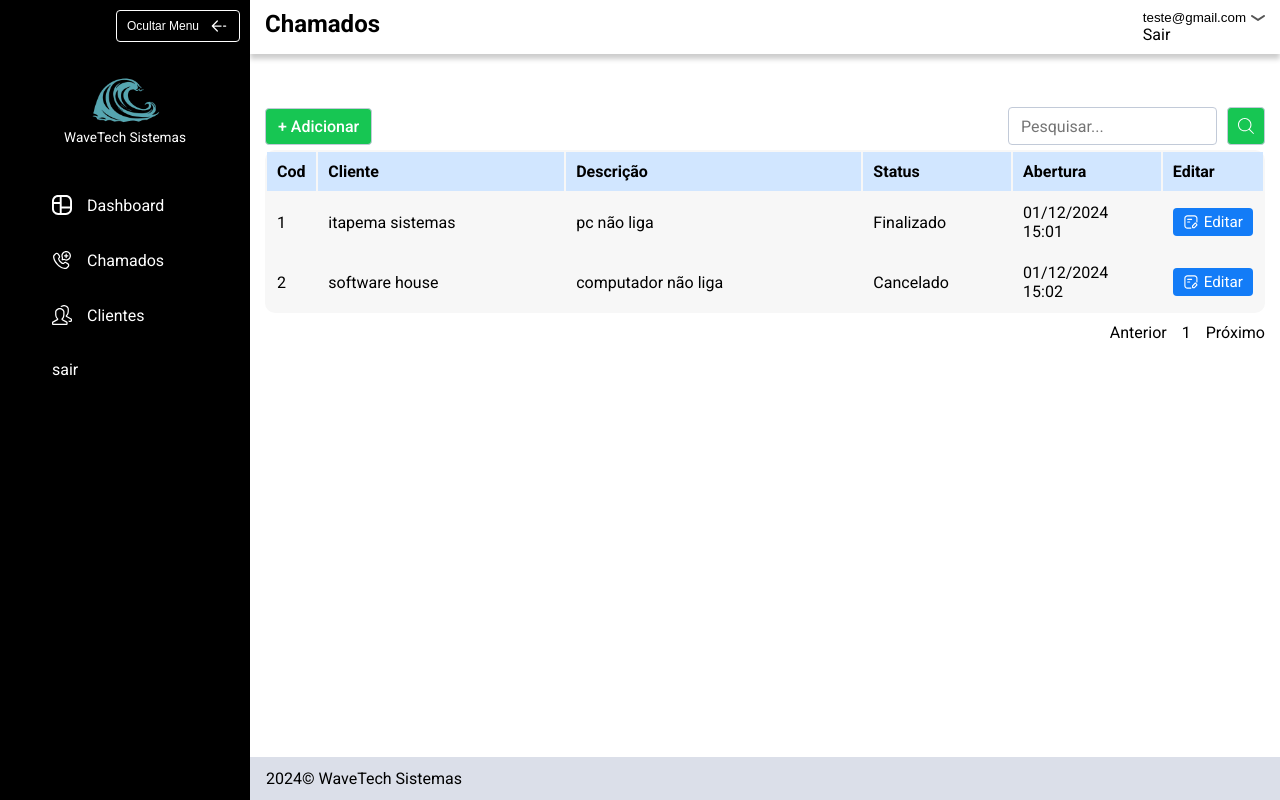
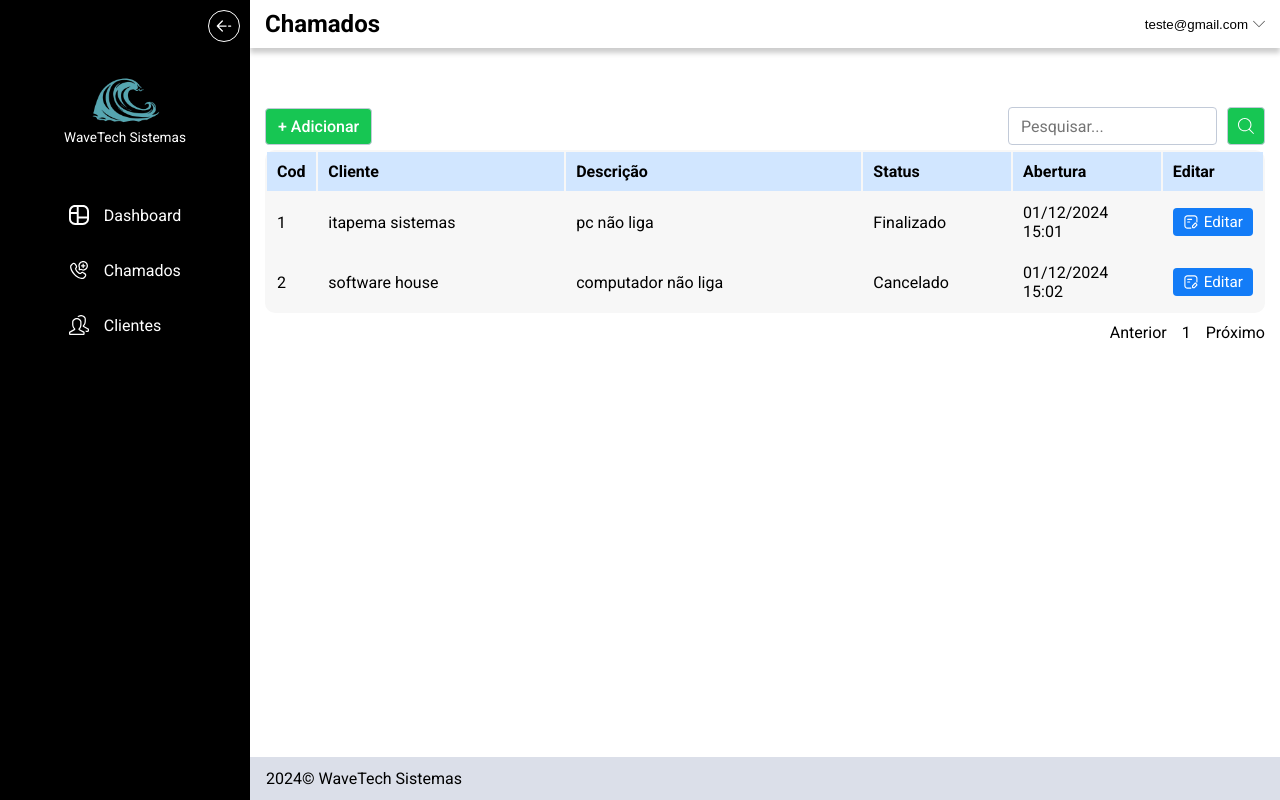
Before and after one commit to alexsmcar/Sistema_chamados_cs50, a Flask app: page /chamados in a window 1280 px wide. Run offline with Flask 3, Linux system fonts and the light colour scheme; a user stored in the database is signed in; data comes from the database, SQL or seed files in the repository; both versions use the stored data as it was after the commit.

Commit message:
configuracao barra lateral

```diff
--- a/app.py
+++ b/app.py
@@ -21,8 +21,7 @@ def login_required(f):
     return decorated_function
 
 
-
-SITUACOES = ["aberto", "em andamento", "finalizado"]
+SITUACOES = ["aberto", "em andamento", "finalizado", "cancelado"]
 
 def opendb():
     connection = sqlite3.connect("sistema_chamados.db")
@@ -51,7 +50,7 @@ def inject_user_email():
 def index():
     db = opendb()
     cursor = db.cursor()
-    cursor.execute("SELECT COUNT(status) AS total, COUNT(CASE WHEN status = 'aberto' THEN 1 END) AS aberto, COUNT(CASE WHEN status = 'em andamento' THEN 1 END) AS em_andamento, COUNT(CASE WHEN status = 'finalizado' THEN 1 END) AS finalizado FROM chamados WHERE usuario_id = ?", (session["user_id"],))
+    cursor.execute("SELECT COUNT(status) AS total, COUNT(CASE WHEN status = 'aberto' THEN 1 END) AS aberto, COUNT(CASE WHEN status = 'em andamento' THEN 1 END) AS em_andamento, COUNT(CASE WHEN status = 'finalizado' THEN 1 END) AS finalizado FROM chamados WHERE usuario_id = ? AND status != 'cancelado'", (session["user_id"],))
     dashboard = cursor.fetchone()
     closedb(db, cursor)
     return render_template("dashboard.html", dashboard=dashboard)
--- a/static/css/chamados.css
+++ b/static/css/chamados.css
@@ -4,7 +4,6 @@
 }
 .tabela {
     width: 100%;
-    grid-column: span 2;
     background: #F7F7F7;
     text-align: left;
     border-radius: 10px;
@@ -50,7 +49,12 @@
     align-items: end;
     margin: 0 auto;
     padding: 0 15px;
+}
 
+.nav_hidden .campo_pesquisa,
+.nav_hidden .padrao,
+.nav_hidden .tabela_content {
+    max-width: 1300px;
 }
 
 .formulario_pesquisar {
--- a/static/css/dashboard.css
+++ b/static/css/dashboard.css
@@ -14,68 +14,6 @@
     min-height: 100vh;
 }
 
-.cabecalho {
-    width: 250px;
-    height: 100%;
-    background-color: var(--preto);
-    grid-row: span 2;
-}
-
-.navegacao_principal {
-    color: var(--branco);
-
-}
-.logo_container {
-    display: grid;
-    height: 150px;
-    padding: 10px 10px 5px 10px;
-    box-sizing: border-box;
-}
-
-.nav_links {
-    display: flex;
-    flex-direction: column;
-    gap: 25px;
-    padding: 40px;
-}
-.nav_links li a {
-    display: flex;
-    gap: 15px;
-    padding: 5px 12px;
-    align-items: center;
-}
-.nav_links li {
-    width: max-content;
-}
-
-.btn_ocultar_header {
-    display: flex;
-    align-items: center;
-    justify-self: end;
-    height: max-content;
-    font-size: .75rem;
-    gap: 10px;
-    color: var(--branco);
-    padding: 5px 10px;
-    border: 1px solid var(--branco);
-    border-radius: 4px;
-}
-
-.logo {
-    justify-items: center;
-    align-self: end;
-}
-
-.logo img {
-    max-width: 70px;
-    margin-bottom: 3px;
-}
-
-.logo span {
-    color: var(--branco);
-    display: block;
-    font-size: .85rem;
-}
 
 .dashboard_content {
     display: grid;
@@ -128,6 +66,7 @@
 .header_informacoes {
     display: flex;
     justify-content: space-between;
+    align-items: center;
     margin: 0 auto;
     padding: 10px 15px;
 }
--- a/static/css/logout-header.css
+++ b/static/css/logout-header.css
@@ -1,3 +1,6 @@
+.logout_container {
+    position: relative;
+}
 .btn_logout {
     display: flex;
     align-items: center;
@@ -5,5 +8,31 @@
 }
 
 .btn_logout img {
+    transition: .2s;
+}
+.btn_logout[aria-expanded="true"] img {
     transform: rotate(180deg);
 }
+
+.logout {
+    display: none;
+    position: absolute;
+    font-size: .85rem;
+    box-sizing: border-box;
+    width: 100%;
+    margin-top: 10px;
+    z-index: 1;
+}
+
+.logout.active {
+    display: flex;
+    justify-content: end;
+}
+
+.logout a {
+    display: inline-block;
+    padding: 5px 12px;
+    background-color: white;
+    border-radius: 4px;
+    border: 1px solid var(--cinzaBorda);
+}
--- /dev/null
+++ b/static/css/nav_lateral.css
@@ -0,0 +1,129 @@
+.cabecalho {
+    width: 250px;
+    height: 100%;
+    background-color: var(--preto);
+    grid-row: span 2;
+    transition: .3s;
+}
+
+.cabecalho.hidden {
+    width: 50px;
+}
+
+.navegacao_principal {
+    color: var(--branco);
+    margin: 0 auto;
+}
+
+
+.logo_container {
+    display: grid;
+    height: 150px;
+    padding: 10px 10px 5px 10px;
+    box-sizing: border-box;
+}
+
+.cabecalho.hidden .logo_container {
+    padding-left: 0;
+    padding-right: 0;
+}
+
+.nav_links {
+    display: flex;
+    flex-direction: column;
+    gap: 25px;
+    width: max-content;
+    margin: 50px auto;
+}
+
+.nav_links li span {
+    transition: .3s;
+}
+.cabecalho.hidden .nav_links li span {
+    width: 0px;
+    opacity: 0;
+    overflow: hidden;
+    white-space: nowrap;
+}
+.nav_links li a {
+    display: flex;
+    gap: 15px;
+    padding: 5px 12px;
+    align-items: center;
+}
+
+.cabecalho.hidden .nav_links a {
+    gap: 0px;
+}
+
+.nav_links li {
+    width: max-content;
+}
+
+.btn_ocultar_header {
+    height: max-content;
+}
+
+.btn_ocultar_header::before {
+    content: '';
+    display: block;
+    background-image: url(../img/icon/arrow.svg);
+    background-repeat: no-repeat;
+    background-position: center;
+    width: 20px;
+    height: 20px;
+    border: 1px solid var(--branco);
+    padding: 5px;
+    border-radius: 50%;
+    transition: .3s;
+}
+
+.btn_ocultar_header:hover::before {
+    border-color: var(--azul);
+    background-image: url(../img/icon/arrow-hover.svg);
+}
+.cabecalho.hidden .btn_ocultar_header::before {
+    transform: rotate(180deg);
+}
+
+.ocultar_header_container {
+    height: max-content;
+    display: flex;
+    justify-content: end;
+}
+
+.cabecalho.hidden .ocultar_header_container {
+    justify-content: center;
+}
+
+.cabecalho.hidden .logo {
+    width: 50px;
+}
+.logo {
+    justify-items: center;
+    align-self: end;
+}
+
+.logo img {
+    max-width: 70px;
+    margin-bottom: 3px;
+    transition: .3s;
+}
+
+.cabecalho.hidden .logo img {
+    max-width: 50px;;
+}
+
+.logo span {
+    color: var(--branco);
+    display: block;
+    font-size: .85rem;
+    transition: .3s;
+}
+
+.cabecalho.hidden .logo span {
+    overflow: hidden;
+    opacity: 0;
+    white-space: nowrap;
+    width: 0px;
+}
--- a/static/css/style.css
+++ b/static/css/style.css
@@ -6,3 +6,4 @@
 @import url(./cad_chamados.css);
 @import url(./cad_clientes.css);
 @import url(./logout-header.css);
+@import url(./nav_lateral.css);
--- /dev/null
+++ b/static/js/modules/checar_chamados.js
@@ -0,0 +1,4 @@
+export default function check() {
+    const form = document.getElementById("form_chamados");
+    console.log(form)
+}
--- a/static/js/modules/dropdown.js
+++ b/static/js/modules/dropdown.js
@@ -1,3 +1,18 @@
 export default function dropdown() {
-
+    const btn_logout = document.querySelector(".btn_logout");
+    if (btn_logout) {
+        function ativar(event) {
+            const logout_btn = event.currentTarget;
+            const logoutId = logout_btn.getAttribute("aria-controls");
+            const logout = document.getElementById(logoutId);
+            logout.classList.toggle("active");
+            if (logout.classList.contains("active")) {
+                logout_btn.setAttribute("aria-expanded", "true");
+            }
+            else {
+                logout_btn.setAttribute("aria-expanded", "false");
+            }
+        }
+        btn_logout.addEventListener("click", ativar)
+    }
 }
--- /dev/null
+++ b/static/js/modules/nav_lateral.js
@@ -0,0 +1,11 @@
+export default function nav_lateral() {
+    const btn_ocultar = document.getElementById("btn_ocultar");
+    if (btn_ocultar) {
+        const header = document.querySelector(".cabecalho");
+        const main = document.querySelector("main");
+        btn_ocultar.addEventListener("click", (event) => {
+            header.classList.toggle("hidden");
+            main.classList.toggle("nav_hidden");
+        });
+    }
+}
--- a/static/js/script.js
+++ b/static/js/script.js
@@ -1,2 +1,6 @@
-import dropdown from "./modules/dropdown";
+import dropdown from "./modules/dropdown.js";
+import nav_lateral from "./modules/nav_lateral.js"
+import check from "./modules/checar_chamados.js";
 dropdown();
+nav_lateral();
+check();
--- a/templates/layout.html
+++ b/templates/layout.html
@@ -13,7 +13,9 @@
     <div class="dashboard_container">
         <header class="cabecalho">
             <div class="logo_container">
-                <button class="btn_ocultar_header">Ocultar Menu<img src="../static/img/icon/arrow.svg"></button>
+                <div class="ocultar_header_container">
+                    <button class="btn_ocultar_header" id="btn_ocultar"></button>
+                </div>
                 <div class="logo">
                     <img src="../static/img/logotipo.png">
                     <span>WaveTech Sistemas</span>
@@ -21,10 +23,24 @@
             </div>
             <nav class="navegacao_principal">
                 <ul class="nav_links">
-                    <li><a href="/"><img src="../static/img/icon/dashboard-cropped.svg" width="20px" height="20px">Dashboard</a></li>
-                    <li><a href="/chamados"><img src="../static/img/icon/chamado.svg" width="20px" height="20px">Chamados</a></li>
-                    <li><a href="/clientes"><img src="../static/img/icon/clientes.svg" width="20px" height="20px">Clientes</a></li>
-                    <li><a href="/logout">sair</a></li>
+                    <li>
+                        <a href="/">
+                            <img src="../static/img/icon/dashboard-cropped.svg" width="20px" height="20px">
+                            <span>Dashboard</span>
+                        </a>
+                    </li>
+                    <li>
+                        <a href="/chamados">
+                            <img src="../static/img/icon/chamado.svg" width="20px" height="20px">
+                            <span>Chamados</span>
+                        </a>
+                    </li>
+                    <li>
+                        <a href="/clientes">
+                            <img src="../static/img/icon/clientes.svg" width="20px" height="20px">
+                            <span>Clientes</span>
+                        </a>
+                    </li>
                 </ul>
             </nav>
 
@@ -34,13 +50,12 @@
                 <div class="header_informacoes_container">
                     <div class="header_informacoes {% block class_header %}{% endblock %}">
                         <h1>{% block title_header %}{% endblock %}</h1>
-                        <div>
-                            <button class="btn_logout">{{ user_email }}<img src="../static/img/icon/seta-abrir.svg"></button>
-                            <div class="layout_sair">
+                        <div class="logout_container">
+                            <button class="btn_logout" aria-expanded="false" aria-controls="logout">{{ user_email }}<img src="../static/img/icon/seta_abrir.svg"></button>
+                            <div class="logout" id="logout">
                                 <a href="/logout">Sair</a>
                             </div>
                         </div>
-
                     </div>
                 </div>
                 {% block header %}
```
Also changed, not shown: sistema_chamados.db, static/img/icon/arrow-hover.svg (added), static/img/icon/seta-abrir.svg (deleted), static/img/icon/seta_abrir.svg (added), 5 other files.
